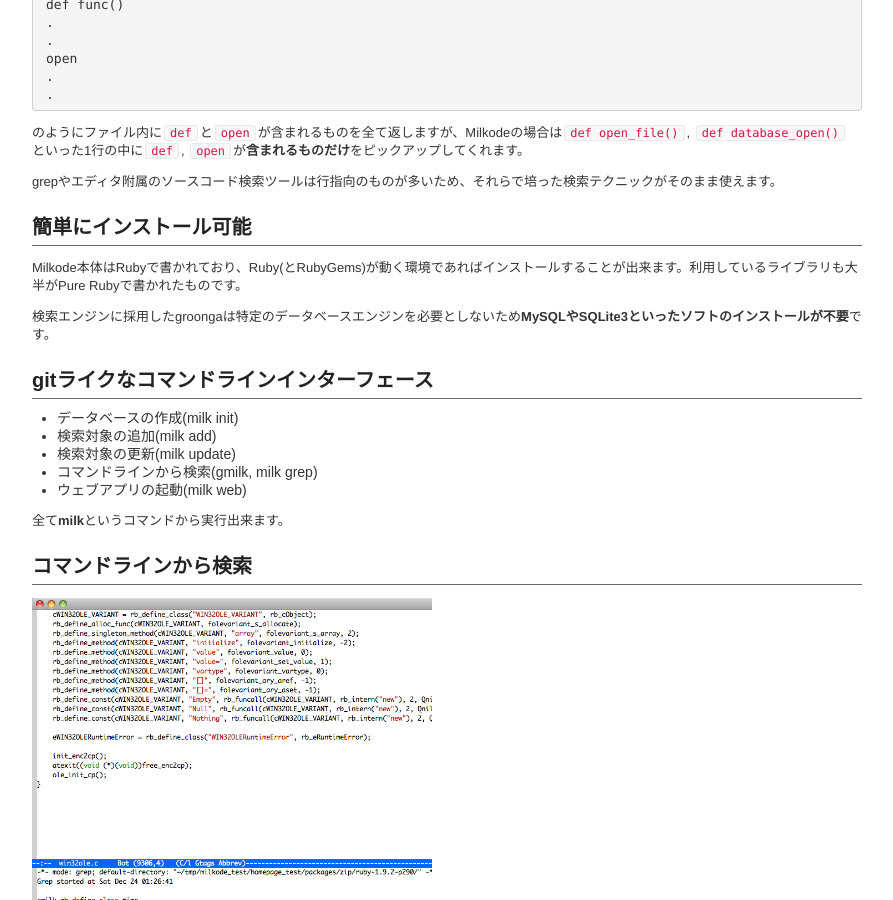
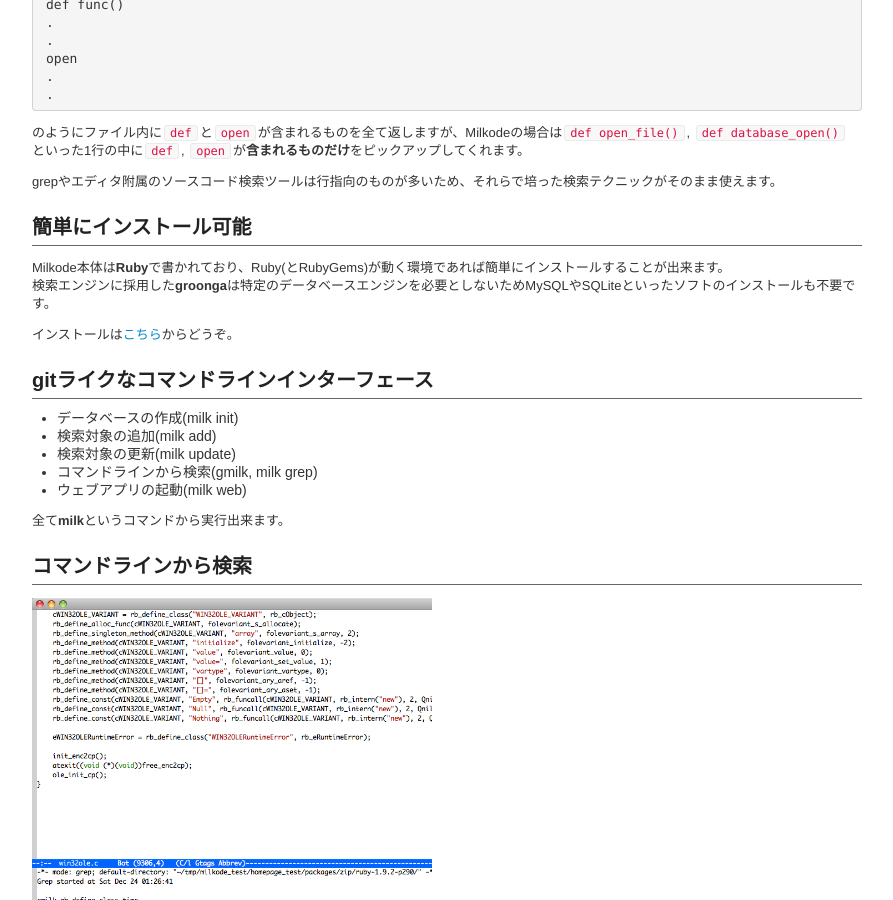
Before and after one commit to ongaeshi/milkode, a Jekyll site: the page built from features.md, in a window 1280 px wide and 900 px high, scrolled down 634 px. Shown: the whole window, without its empty margins (193-1086 px from the left). Built offline with Jekyll 4.4.1, drawn with Linux system fonts in a browser that asks for light colours; Markdown is read by kramdown in place of the engine named in the settings; comment, search, counter and statistics services are not loaded.

Commit message:
HOME -> 特徴 -> ダウンロードの導線

```diff
--- a/features.md
+++ b/features.md
@@ -37,9 +37,10 @@ open
 grepやエディタ附属のソースコード検索ツールは行指向のものが多いため、それらで培った検索テクニックがそのまま使えます。
 
 ## <a id="feature03"></a> 簡単にインストール可能
-Milkode本体はRubyで書かれており、Ruby(とRubyGems)が動く環境であればインストールすることが出来ます。利用しているライブラリも大半がPure Rubyで書かれたものです。
+Milkode本体は**Ruby**で書かれており、Ruby(とRubyGems)が動く環境であれば簡単にインストールすることが出来ます。<br>
+検索エンジンに採用した**groonga**は特定のデータベースエンジンを必要としないためMySQLやSQLiteといったソフトのインストールも不要です。
 
-検索エンジンに採用したgroongaは特定のデータベースエンジンを必要としないため**MySQLやSQLite3といったソフトのインストールが不要**です。
+インストールは[こちら](./download.html)からどうぞ。
 
 ## <a id="feature04"></a> gitライクなコマンドラインインターフェース
 * データベースの作成(milk init)
```
Also changed, not shown: index.md (+2 -0 lines).
